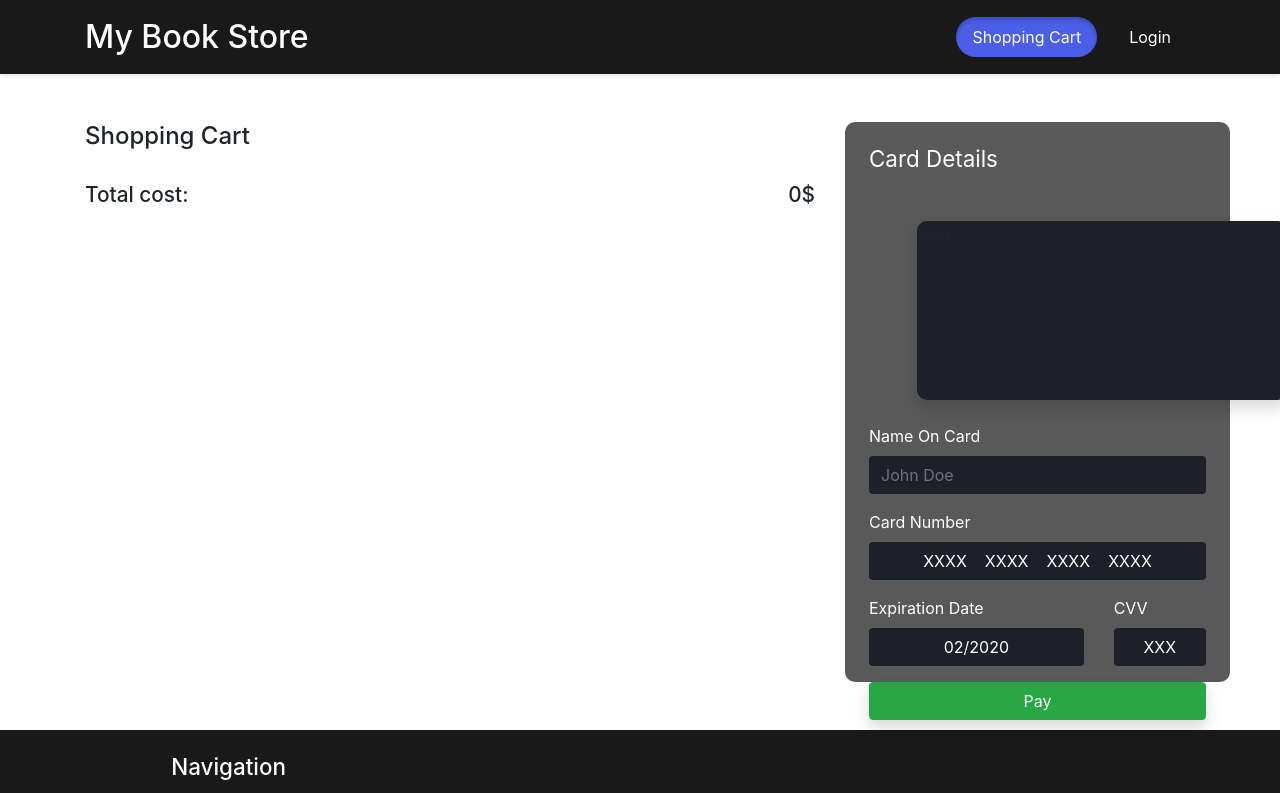
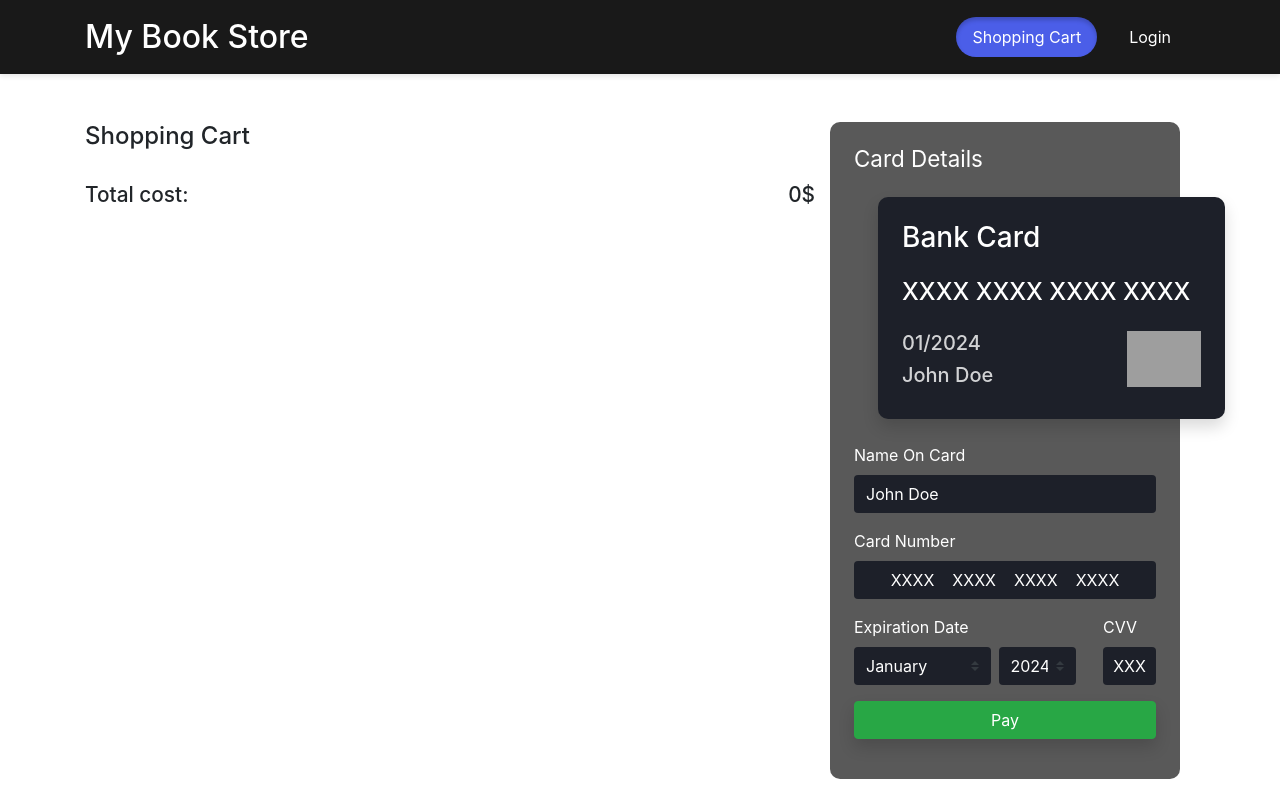
Before and after one commit to pushkov-fedor/Book-Store-App-.wrk, a React (Create React App) app in the folder book-store-frontend/: page /shopping-cart in a window 1280 px wide. Shown: the top 793 px of the page. Built offline with nearby package versions, Linux system fonts and the light colour scheme; grey boxes are pictures that could not be loaded; the HTML template or start-up script is replaced by a standard one.

Commit message:
added logic for form input and finished styling on all screens

```diff
--- a/book-store-frontend/src/components/payment-card/PaymentCard.js
+++ b/book-store-frontend/src/components/payment-card/PaymentCard.js
@@ -1,31 +1,89 @@
-import React from 'react';
+import React, {useState} from 'react';
 import InputMask from 'react-input-mask';
 
 function PaymentCard(props) {
+
+    const [nameOnCard, setNameOnCard] = useState("John Doe");
+    const [cardNumber, setCardNumber] = useState("");
+    const [expirationMonth, setExpirationMonth] = useState("01");
+    const [expirationYear, setExpirationYear] = useState("2024");
+    const [cvv, setCVV] = useState();
+
+
+    function handleNameOnCardChange(event) {
+        setNameOnCard(event.target.value);
+    }
+    function handleCardNumberChange(event) {
+        setCardNumber(event.target.value);
+    }
+    function handleExpirationMonthChange(event) {
+        setExpirationMonth(event.target.value);
+    }
+    function handleExpirationYearChange(event) {
+        setExpirationYear(event.target.value);
+    }
+    function handleCVVChange(event) {
+        setCVV(event.target.value);
+    }
+
+
+    const years = [];
+    for(let i = 2020; i <= 2030; i++){
+        years.push(<option value={""+i} key={i}>{i}</option>)
+    }
+
     return (
-        <div className="w-100 p-4" style={{backgroundColor: "rgba(0,0,0,0.65)", borderRadius: "10px", height: "70vh"}}>
+        <div className="p-4 w-100 mt-5 mt-xl-0" style={{backgroundColor: "rgba(0,0,0,0.65)", borderRadius: "10px"}}>
             <h2 className="text-white" style={{fontSize: "1.4rem", fontWeight: "400"}}>Card Details</h2>
-            <div className="ml-5 mt-5 shadow" style={{height: "35%", width: "110%", backgroundColor: "#1D2029", borderRadius: "10px"}}> AAA</div>
+            <div className="ml-4 mt-4 shadow text-white p-4 d-none d-sm-block" style={{width: "115%", backgroundColor: "#1D2029", borderRadius: "10px"}}>
+                <h3>Bank Card</h3>
+                <h4 className="mt-4 mb-4">{cardNumber=="" ? "XXXX XXXX XXXX XXXX" : cardNumber}</h4>
+                <div className="position-relative">
+                    <div>
+                        <h5 style={{opacity: "0.8"}}>{`${expirationMonth}/${expirationYear}`}</h5>
+                        <h5 style={{opacity: "0.8", visibility: nameOnCard=="" ? "hidden" : "visible"}}>{nameOnCard == "" ? "John Doe" : nameOnCard}</h5>
+                    </div>
+                    <img className="position-absolute h-100" style={{bottom: "0", right: "0"}} src="https://upload.wikimedia.org/wikipedia/commons/thumb/a/a4/Mastercard_2019_logo.svg/1200px-Mastercard_2019_logo.svg.png"/>
+                </div>
+            </div>
             <form className="mt-4">
                 <div className="form-group">
                     <label htmlFor="nameOnCard" className="text-white">Name On Card</label>
-                    <input className="form-control text-white border-0" id="nameOnCard" placeholder="John Doe" style={{backgroundColor: "#1D2029"}}></input>
+                    <input className="form-control text-white border-0" id="nameOnCard" placeholder="John Doe" style={{backgroundColor: "#1D2029"}} value={nameOnCard} onChange={handleNameOnCardChange}></input>
                 </div>
                 <div className="form-group">
                     <label htmlFor="cardNumber" className="text-white">Card Number</label>
-                    <InputMask id="cardNumber" className="form-control text-center text-white border-0" mask="9999    9999    9999    9999" maskChar="X" alwaysShowMask  style={{backgroundColor: "#1D2029"}}/>
+                    <InputMask id="cardNumber" className="form-control text-center text-white border-0" value={cardNumber} onChange={handleCardNumberChange} mask="9999    9999    9999    9999" maskChar="X" alwaysShowMask  style={{backgroundColor: "#1D2029"}}/>
                 </div>
                 <div className="row">
-                    <div className="col-8 form-group">
+                    <div className="col-12 col-sm-9 form-group pr-0">
                         <label htmlFor="expirationDate" className="text-white">Expiration Date</label>
-                        <InputMask id="expirationDate" className="form-control text-center text-white border-0" mask="99/9999" maskChar="X" defaultValue="02\2020" alwaysShowMask style={{backgroundColor: "#1D2029"}}/>
+                        <div className="row w-100 mx-0">
+                            <select className="col-7 custom-select text-white border-0 mr-1" value={expirationMonth} onChange={handleExpirationMonthChange} style={{backgroundColor: "#1D2029"}}>
+                                <option value="01" >January</option>
+                                <option value="02">February</option>
+                                <option value="03">March</option>
+                                <option value="04">April</option>
+                                <option value="05">May</option>
+                                <option value="06">June</option>
+                                <option value="07">July</option>
+                                <option value="08">August</option>
+                                <option value="09">September</option>
+                                <option value="10">October</option>
+                                <option value="11">November</option>
+                                <option value="12">December</option>
+                            </select>
+                            <select className="col-4 custom-select text-white border-0 ml-1" value={expirationYear} onChange={handleExpirationYearChange} style={{backgroundColor: "#1D2029"}}>
+                                {years}
+                            </select>
+                        </div>
                     </div>
-                    <div className="col-4 form-group">
+                    <div className="col-12 col-sm-3 form-group">
                         <label htmlFor="cvv" className="text-white">CVV</label>
-                        <InputMask id="cvv" className="form-control text-center text-white border-0" mask="999" maskChar="X" alwaysShowMask style={{backgroundColor: "#1D2029"}}/>
+                        <InputMask id="cvv" className="form-control text-center text-white border-0 px-1" value={cvv} onChange={handleCVVChange} mask="999" maskChar="X" alwaysShowMask style={{backgroundColor: "#1D2029"}}/>
                     </div>
                 </div>
-                <button type="submit" className="btn btn-success w-100 shadow">Pay</button>
+                <button type="submit" className="btn btn-success w-100 mb-3 shadow">Pay</button>
             </form>
         </div>
     );
--- a/book-store-frontend/src/components/shopping-cart-item/ShoppingCartItem.js
+++ b/book-store-frontend/src/components/shopping-cart-item/ShoppingCartItem.js
@@ -29,23 +29,25 @@ function ShoppingCartItem(props) {
     }
 
     return (
-            <div className="w-100 row py-4 mx-0" style={{boxSizing: "content-box", height: "180px", borderBottom: "1px solid rgba(0,0,0,0.8)"}}>
-                <div className="col-3 h-100 d-flex justify-content-center"><img className="w-75" src={props.cover} alt="..."/></div>
-                <div className="col-3 h-100 overflow-hidden d-flex flex-column justify-content-center">
+            <div className="w-100 row py-3 mx-0 position-relative" style={{boxSizing: "content-box", borderBottom: "1px solid rgba(0,0,0,0.8)"}}>
+                <div className="col-12 col-sm-4 col-md-3 d-flex justify-content-center"><img className="w-75" src={props.cover} alt="..."/></div>
+                <div className="col-12 col-sm-6 col-md-4 overflow-hidden d-flex flex-column justify-content-center mt-3 mt-sm-0">
                     <h2 style={{fontSize: "1.2rem", fontWeight: "500", textOverflow: "ellipsis", whiteSpace: "pre-wrap", overflow: 'hidden', opacity: "0.8"}}>{props.title}</h2>
                     <h3 style={{fontSize: "1rem", fontWeight: "400", textOverflow: "ellipsis", whiteSpace: "pre-wrap", overflow: 'hidden', opacity: "0.6"}}>by <span>{props.author}</span></h3>
                 </div>
-                <div className="col-3 h-100 d-flex justify-content-center align-items-center"><h3 style={{fontSize: "1.5rem", fontWeight: "400", opacity: "0.7"}}>{props.price}$</h3></div>
-                <div className="col-3 py-4 h-100 row d-flex align-items-center">
-                    <div className="col-4 h-25 d-flex justify-content-center align-items-center" style={{border: "1px solid rgba(0,0,0,0.6)", borderRight: "none", borderTopLeftRadius: "20px", borderBottomLeftRadius: "20px", fontWeight: "400"}}
-                        onClick={removeFromCart}>
-                        <i className="fas fa-minus text-dark"></i>
-                    </div>
-                    <div className="col-4 h-25 d-flex justify-content-center align-items-center text-dark" style={{border: "1px solid rgba(0,0,0,0.6)", borderLeft: "none", borderRight: "none", fontSize: "1.5rem"}}>{Number(props.isStillInCart)}</div>
-                    <div className="col-4 h-25 d-flex justify-content-center align-items-center" style={{border: "1px solid rgba(0,0,0,0.6)", borderLeft: "none", borderTopRightRadius: "20px", borderBottomRightRadius: "20px", fontWeight: "400"}}
-                        onClick={addToCart}>
-                        <i className="fas fa-plus text-dark"></i>
+                <div className="col-12 col-sm-2 col-md-2 d-flex justify-content-sm-center align-items-center"><h3 className="mb-0" style={{fontSize: "1.5rem", fontWeight: "400", opacity: "0.7"}}>{props.price}$</h3></div>
+                <div className="col-12 col-sm-12 col-md-3 py-3 px-sm-0 px-4 d-flex align-items-center justify-content-center">
+                    <div className="row">
+                        <div className="col-4 d-flex justify-content-center align-items-center" style={{border: "1px solid rgba(0,0,0,0.6)", borderRight: "none", borderTopLeftRadius: "15px", borderBottomLeftRadius: "15px", fontWeight: "400"}}
+                            onClick={removeFromCart}>
+                            <i className="fas fa-minus text-dark"></i>
+                        </div>
+                        <div className="col-4 d-flex justify-content-center align-items-center text-dark" style={{border: "1px solid rgba(0,0,0,0.6)", borderLeft: "none", borderRight: "none", fontSize: "1.5rem"}}>{Number(props.isStillInCart)}</div>
+                        <div className="col-4 d-flex justify-content-center align-items-center" style={{border: "1px solid rgba(0,0,0,0.6)", borderLeft: "none", borderTopRightRadius: "15px", borderBottomRightRadius: "15px", fontWeight: "400"}}
+                            onClick={addToCart}>
+                            <i className="fas fa-plus text-dark"></i>
 
+                        </div>
                     </div>
                 </div>
             </div>
--- a/book-store-frontend/src/components/shopping-cart/ShoppingCart.js
+++ b/book-store-frontend/src/components/shopping-cart/ShoppingCart.js
@@ -17,7 +17,7 @@ function ShoppingCart(props) {
     return (
         <div>
             <div className="row my-5">
-                <div className="col-8">
+                <div className="col-12 col-xl-8">
                     <h2 style={{fontWeight: "500", fontSize: "1.5rem"}}>Shopping Cart</h2>
                     {savedBooksElement}
                     <div className="d-flex justify-content-between">
@@ -25,8 +25,8 @@ function ShoppingCart(props) {
                         <h2 className="mt-4" style={{fontWeight: "500", fontSize: "1.3rem"}}>{summaryPrice}$</h2>
                     </div>
                 </div>
-                <div className="col-4">
-                    <div className="h-100" style={{width: "110%"}}>
+                <div className="col-12 col-xl-4 w-sm-100 w-75 row d-flex justify-content-center px-lg-0">
+                    <div className="col-sm-9 col-md-7 col-lg-5 col-xl-12">
                         <PaymentCard/>
                     </div>
                 </div>
@@ -35,32 +35,4 @@ function ShoppingCart(props) {
     );
 }
 
-const bookCoverStyle = {
-    height: "20rem",
-    width: "14rem",
-    objectFit: "cover",
-    boxShadow: "0 4px 4px rgba(0,0,0,0.25"
-};
-
-const bookTitleStyle = {
-    textOverflow: "ellipsis",
-    overflow: "hidden",
-    whiteSpace: "nowrap",
-    fontSize: "1.3rem",
-    fontWeight: "500",
-    marginTop: "1rem"
-};
-
-const bookAuthorAndPriceStyle = {
-    textOverflow: "ellipsis",
-    overflow: "hidden",
-    whiteSpace: "nowrap",
-    fontSize: "1.2rem",
-    fontWeight: "300"
-};
-
-const boldStyle = {
-    fontWeight: "400"
-};
-
 export default ShoppingCart;
```
